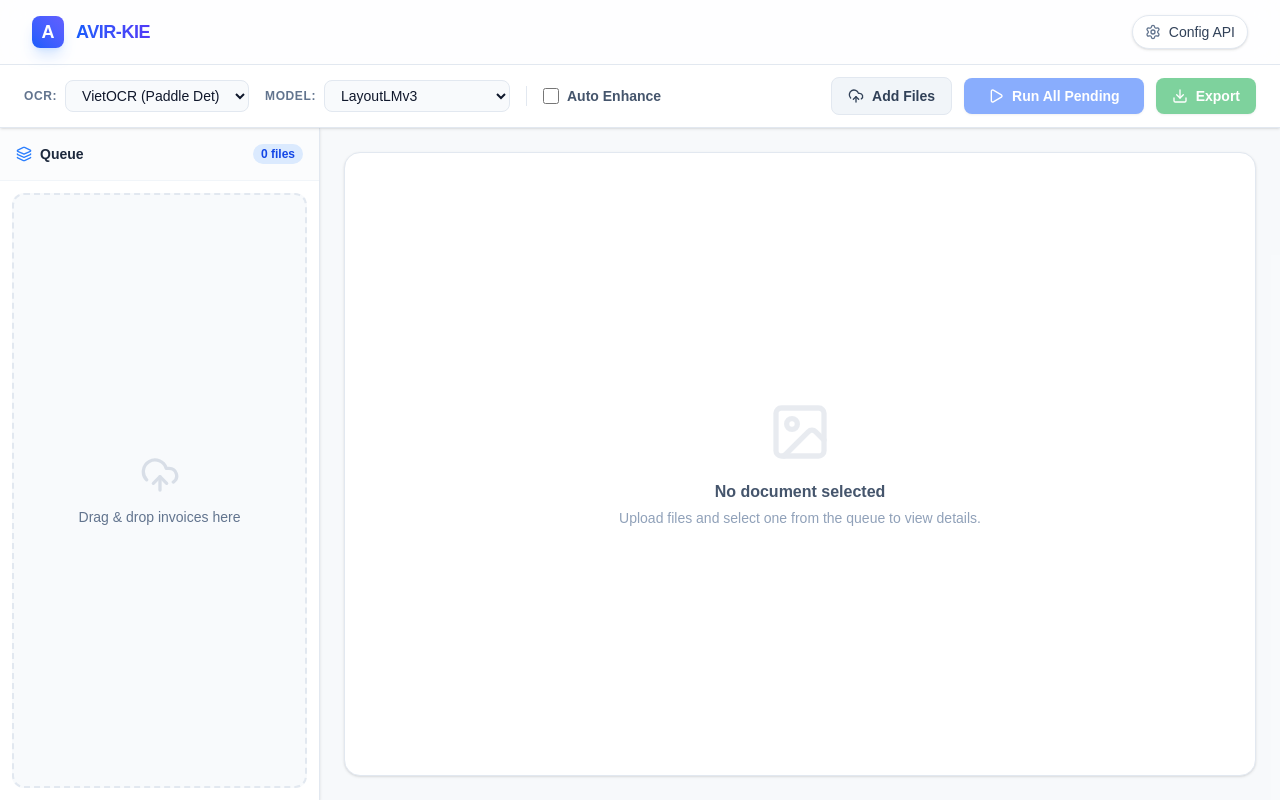
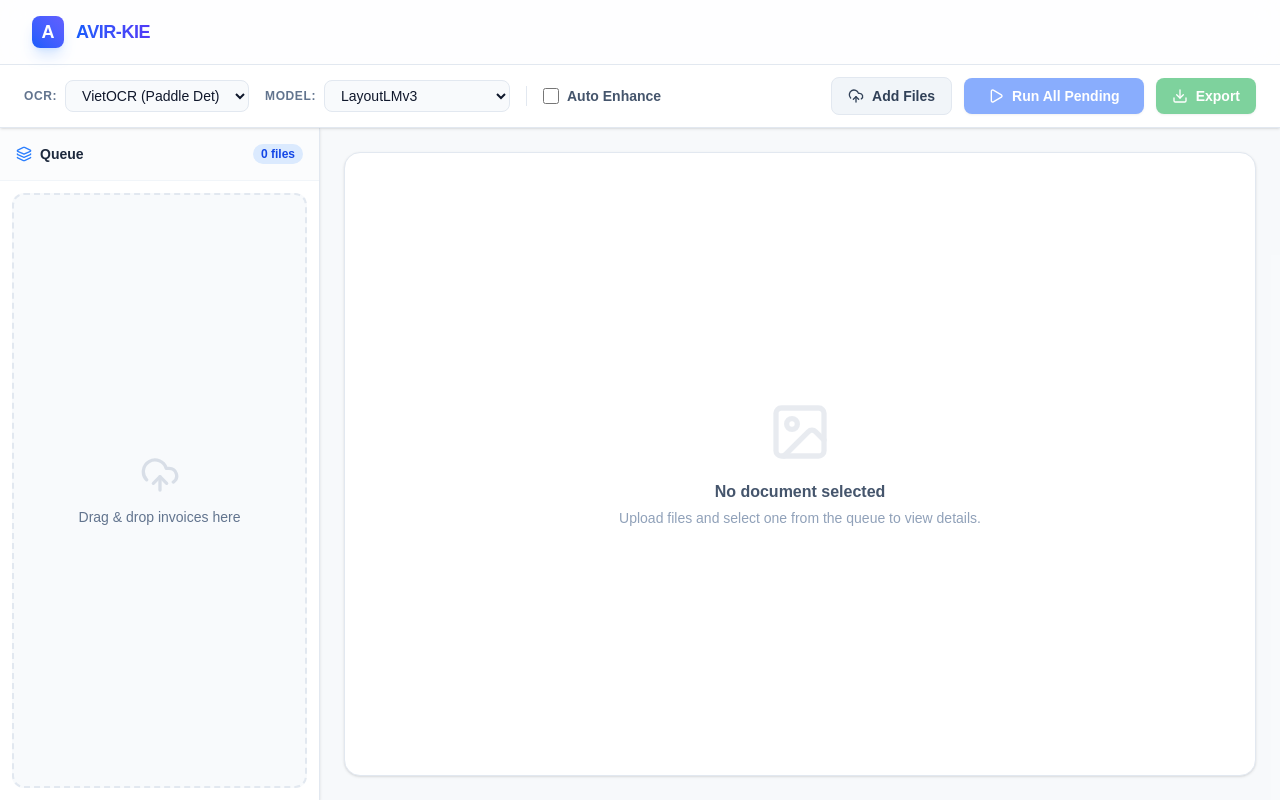
Before and after one commit to migi0410/DoAn, a Next.js app in the folder src/frontend/: page / in a window 1280 px wide. Built offline with nearby package versions, Linux system fonts and the light colour scheme.

Commit message:
Hide API config button on Navbar

```diff
--- a/src/frontend/src/components/layout/Navbar.tsx
+++ b/src/frontend/src/components/layout/Navbar.tsx
@@ -25,7 +25,7 @@ export const Navbar = () => {
 
             <button
               onClick={() => setIsSettingsOpen(true)}
-              className="flex items-center gap-2 px-3 py-1.5 rounded-full bg-white hover:bg-slate-50 border border-slate-200 shadow-sm transition-colors text-sm text-slate-700"
+              className="hidden flex items-center gap-2 px-3 py-1.5 rounded-full bg-white hover:bg-slate-50 border border-slate-200 shadow-sm transition-colors text-sm text-slate-700"
             >
               <Settings className="w-4 h-4 text-slate-500" />
               <span className="font-medium">Config API</span>
```
